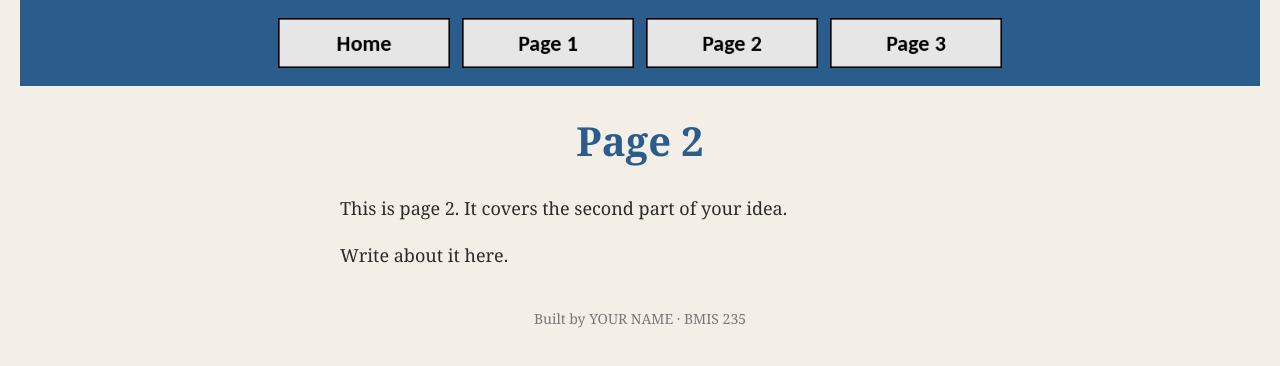
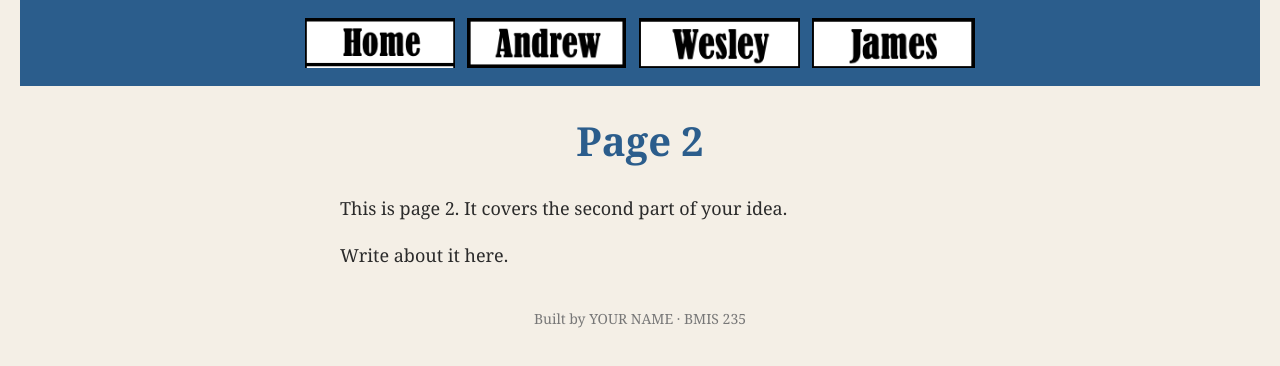
Before and after one commit to finflan/bmis235-html-3, a plain HTML site: page page2.html in a window 1280 px wide. Drawn offline with Linux system fonts and the light colour scheme.

Commit message:
Update navigation links and images in page2.html

```diff
--- a/page2.html
+++ b/page2.html
@@ -22,10 +22,10 @@
      other three pages, so every page has the exact same menu.
      ===================================================================== -->
 <nav>
-    <a href="index.html"><img src="img/home.png" alt="Home"></a>
-    <a href="page1.html"><img src="img/page1.png" alt="Page 1"></a>
-    <a href="page2.html"><img src="img/page2.png" alt="Page 2"></a>
-    <a href="page3.html"><img src="img/page3.png" alt="Page 3"></a>
+    <a href="Home"><img src="img/Home.png" alt="Home page"></a>
+    <a href="page1.html"><img src="img/Andrew.png" alt="Page 1"></a>
+    <a href="page2.html"><img src="img/Wesley.png" alt="Page 2"></a>
+    <a href="page3.html"><img src="img/James.png" alt="Page 3"></a>
 </nav>
 
 <h1>Page 2</h1>
```
